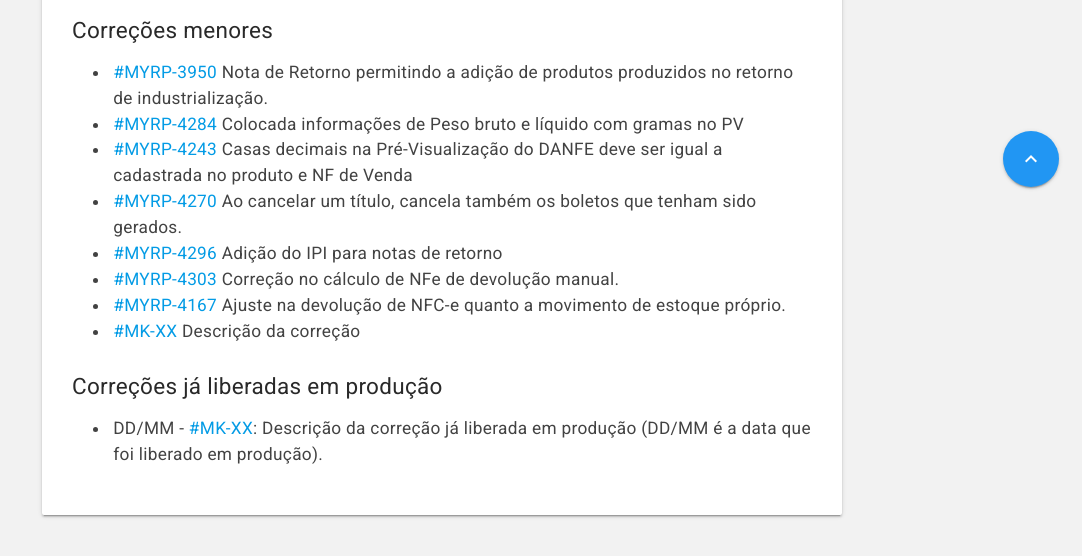
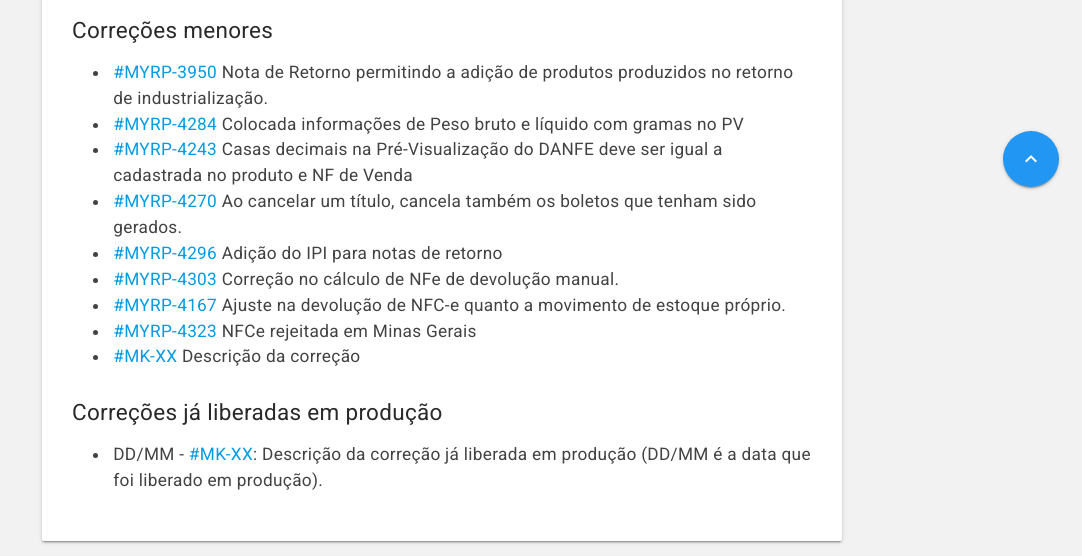
Before and after one commit to myrp-maicon/changelog-myrp, a Jekyll site: the page built from docs/myrp/19.06.01.md, in a window 1280 px wide. Shown: the part 690-1246 px from the top of the page, without its empty margins (198-1280 px from the left). Built offline with Jekyll 4.4.1, drawn with Linux system fonts in a browser that asks for light colours; nearby versions of some CDN libraries; our own code applies the rules of GitHub Pages for plain Markdown files; the repository's description, which GitHub fills in, is left out; before the commit the page ends 1220 px from its top, so only the background shows below that.

Commit message:
MYRP-4323 - NFCe rejeitada em Minas Gerais

```diff
--- a/docs/myrp/19.06.01.md
+++ b/docs/myrp/19.06.01.md
@@ -14,6 +14,7 @@
 * [#MYRP-4296](https://devmyrp.atlassian.net/browse/MYRP-4296) Adição do IPI para notas de retorno
 * [#MYRP-4303](https://devmyrp.atlassian.net/browse/MYRP-4303) Correção no cálculo de NFe de devolução manual.
 * [#MYRP-4167](https://devmyrp.atlassian.net/browse/MYRP-4167) Ajuste na devolução de NFC-e quanto a movimento de estoque próprio.
+* [#MYRP-4323](https://devmyrp.atlassian.net/browse/MYRP-4323) NFCe rejeitada em Minas Gerais
 * [#MK-XX](https://devmyrp.atlassian.net/browse/MK-XX) Descrição da correção
 
 ## Correções já liberadas em produção
```
